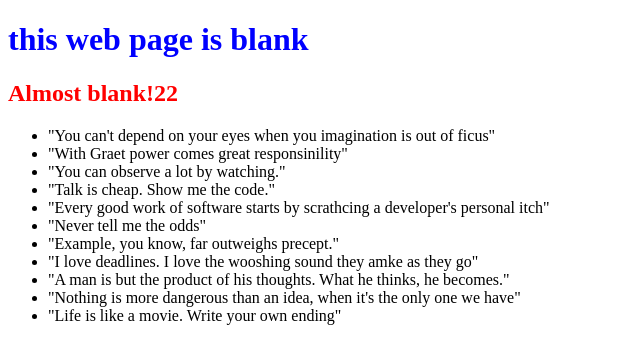
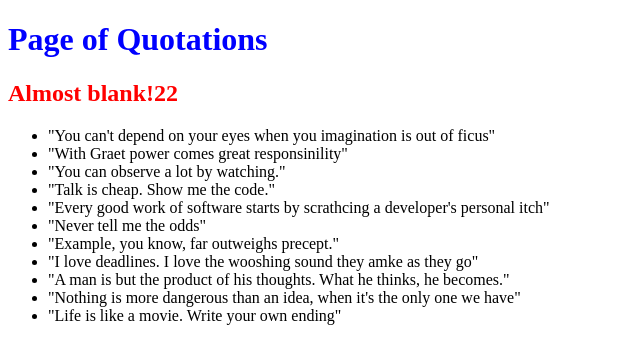
Before and after one commit to SotoMundo/zmain_openSAP_repo, a plain HTML site: page index.html in a window 1280 px wide. Shown: the whole page, without its empty margins (0-640 px from the left). Drawn offline with Linux system fonts and the light colour scheme.

Commit message:
Update index.html
change h1 to Page of Quotations

```diff
--- a/index.html
+++ b/index.html
@@ -6,7 +6,7 @@
 	<LINK href="styles.css" rel="stylesheet" type="text/css">
 </head>
 	<body>
-		<h1>this web page is blank</h1>
+		<h1>Page of Quotations</h1>
 		<h2>Almost blank!22</h2>
 		<ul>
 			<li>"You can't depend on your eyes when you imagination is out of ficus"</li>
```
